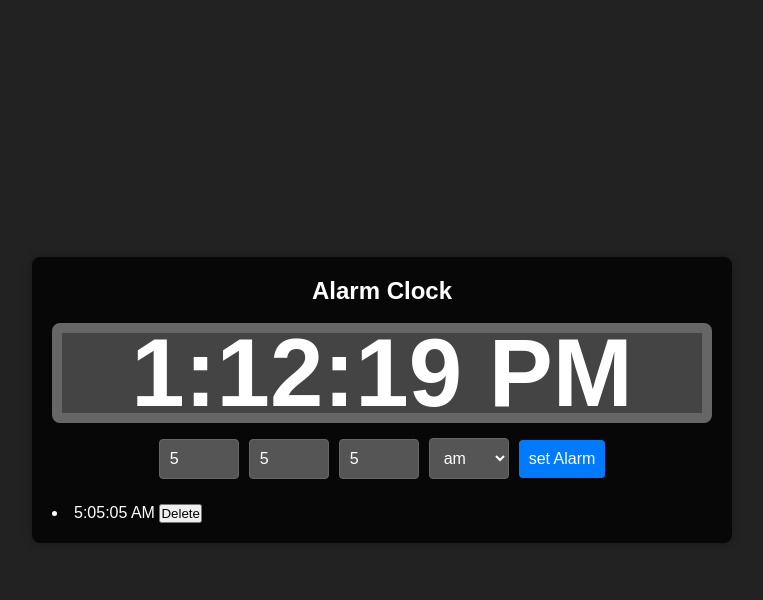
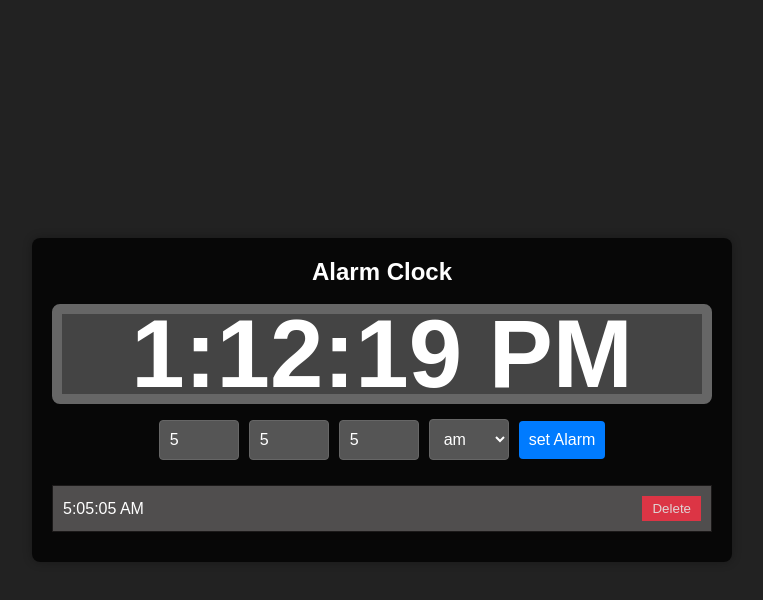
Before and after one commit to heemaaa78/clock-app, a plain HTML site: page index.html in a window 1280 px wide. Both pictures are taken after typing "5", "5", "5" into the empty fields and a click on the button "set Alarm". Shown: the whole page, without its empty margins (258-1021 px from the left). Drawn offline with Linux system fonts and the light colour scheme.

Commit message:
Update index.css delete btn

```diff
--- a/index.css
+++ b/index.css
@@ -86,3 +86,31 @@ body {
 #list-alarm {
   text-align: left;
 }
+
+#list-alarm {
+  list-style-type: none;
+  padding: 0;
+}
+
+#list-alarm li {
+  margin-bottom: 10px;
+  padding: 10px;
+  background-color: #504e4e;
+  border: 1px solid #1b1919;
+  display: flex;
+  justify-content: space-between;
+  align-items: center;
+}
+
+.delete-btn {
+  background-color: #dc3545;
+  color: rgb(224, 212, 212);
+  border: none;
+  padding: 5px 10px;
+  cursor: pointer;
+  transition: background-color 0.3s ease;
+}
+
+.delete-btn:hover {
+  background-color: #c82333;
+}
```
